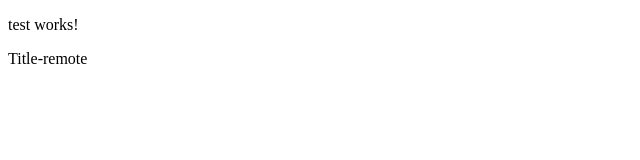
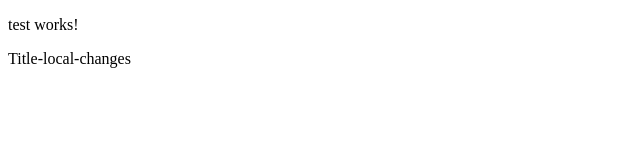
Before and after one commit to JP-Jagadesan/mfe, an Angular app: page / in a window 1280 px wide. Shown: the top 160 px of the page, without its empty margins (0-640 px from the left). Built offline with nearby package versions, Linux system fonts and the light colour scheme.

Commit message:
Testing-local-changes

```diff
--- a/projects/host/src/app/app.component.html
+++ b/projects/host/src/app/app.component.html
@@ -1,2 +1,2 @@
 <lib-test></lib-test>
-Title-remote
+Title-local-changes
```
